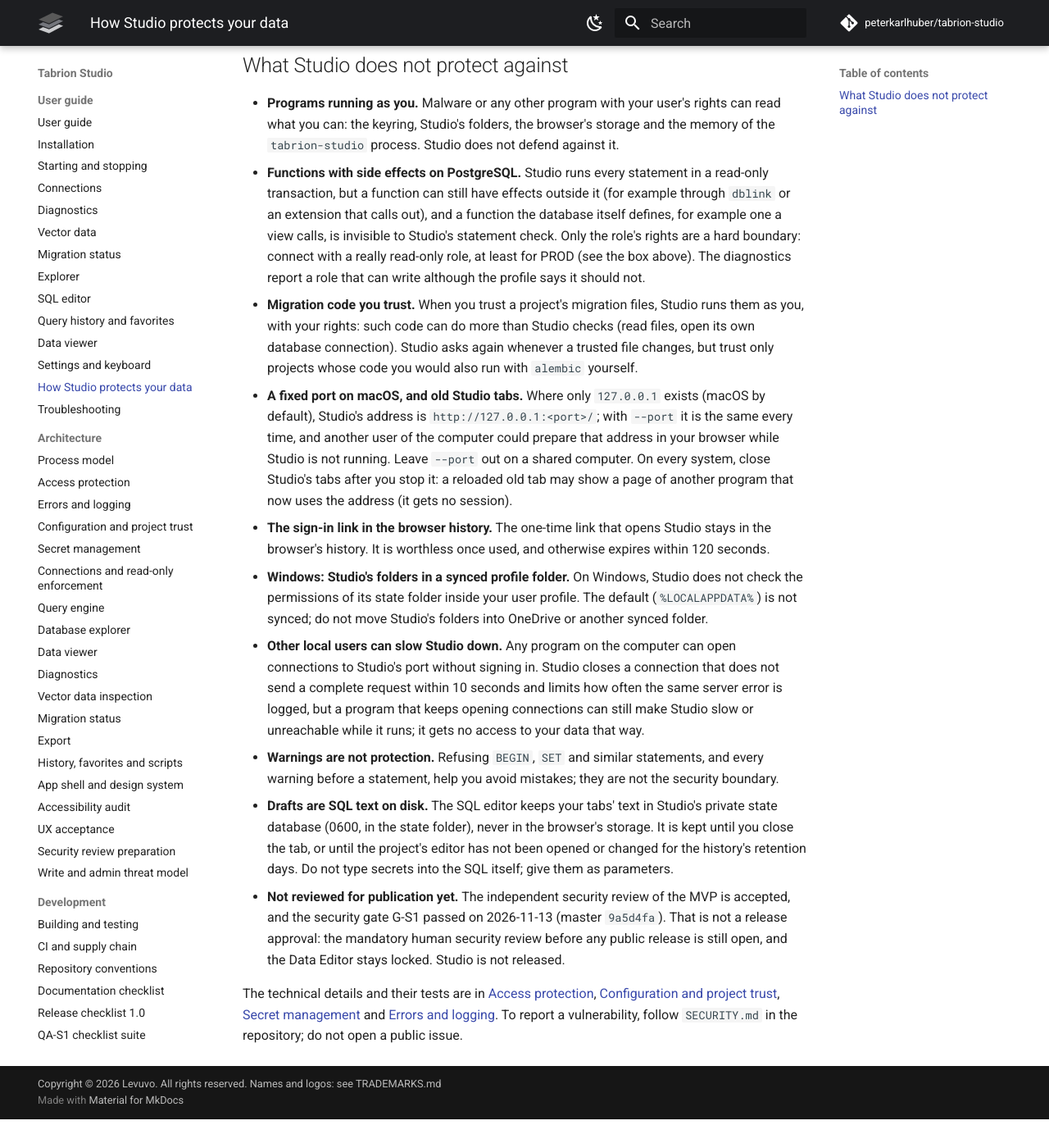
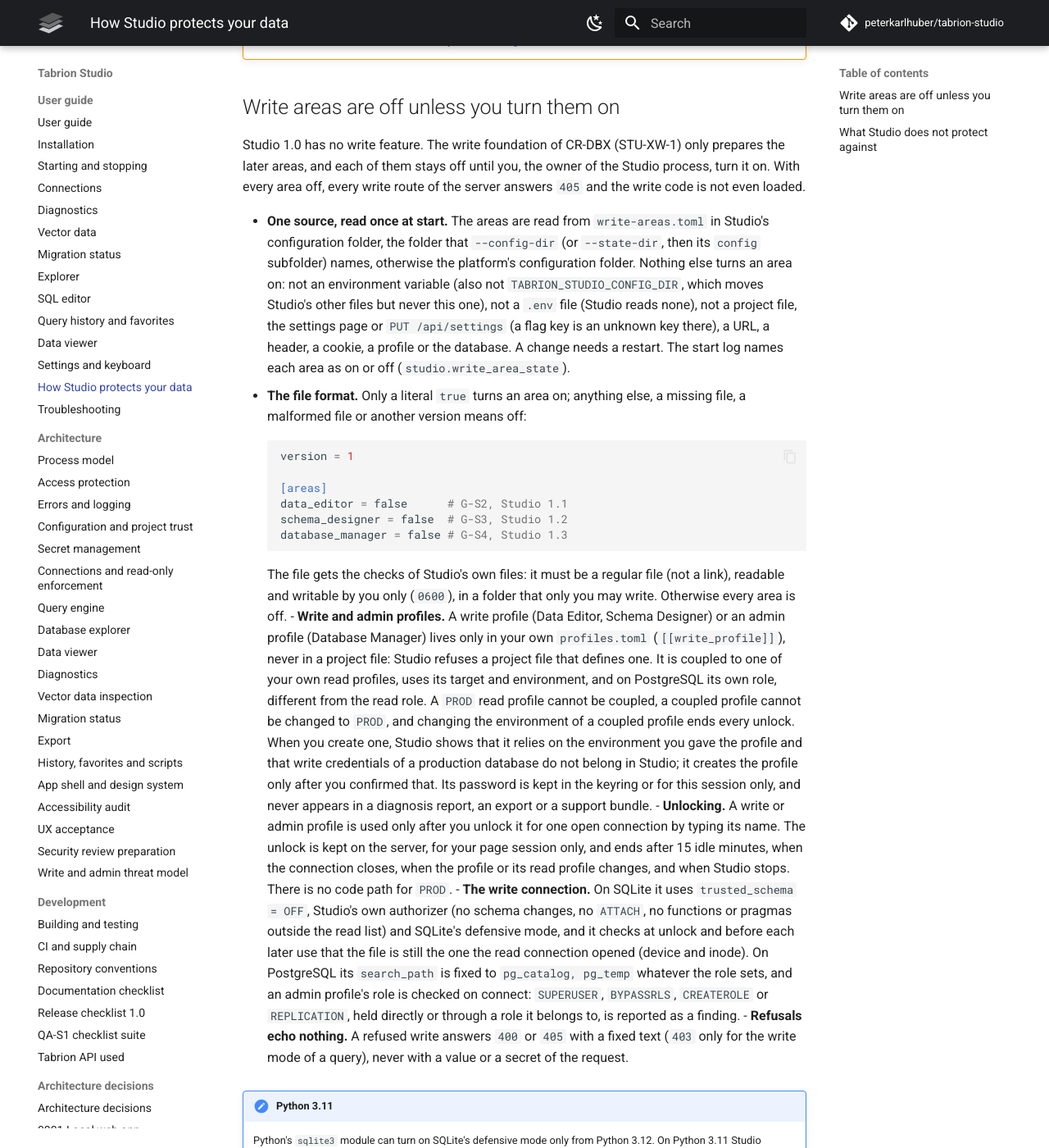
Before and after one commit to peterkarlhuber/tabrion-studio, an MkDocs documentation site: the page built from docs/guide/security.md, in a window 1280 px wide and 1400 px high, scrolled down 1588 px. Shown: the whole window at 82% size. Built offline with MkDocs 1.6.1 and Material for MkDocs 9.7.7, drawn with Linux system fonts in a browser that asks for light colours; comment, search, counter and statistics services are not loaded; before the commit the page ends 2953 px from its top, so only the background shows below that; some of the changed text lies outside the part shown.

Commit message:
STU-XW-1: docs (guide, TODO, CHANGELOG) and test lint fixes
Co-Authored-By: Claude Opus 5.5 <noreply@anthropic.com>
Claude-Session: https://claude.ai/code/session_011tY7TC7Nu5VGro3DJGJcv8

````diff
--- a/docs/guide/security.md
+++ b/docs/guide/security.md
@@ -21,7 +21,9 @@ Studio is a tool for one person on one computer. In short:
   Editor in 1.1, the Schema Designer in 1.2, the Database Manager in 1.3), each behind a server-side switch that is
   off by default, cannot be turned on from the page, and stays off until the area's own approval (G-S2, G-S3, G-S4).
   None of them can ever write to a `PROD` profile
-  ([STU-ADR-0006](../adr/0006-per-area-write-kill-switches.md)).
+  ([STU-ADR-0006](../adr/0006-per-area-write-kill-switches.md)). The shared foundation of these areas (STU-XW-1) is
+  in the code, but every area is off unless you turn it on yourself: see
+  [Write areas are off unless you turn them on](#write-areas-are-off-unless-you-turn-them-on).
 - **Production databases are marked and confirmed.** A profile's environment (`DEV`, `TEST`, `PROD`) is always shown
   as text: in the header, on every tab and in the window title (`[PROD] name – Tabrion Studio`); a PROD connection
   also gets a red frame at the top of the window. Before Studio first connects to a PROD profile in a page session
@@ -49,6 +51,60 @@ Studio is a tool for one person on one computer. In short:
     from being changed through Studio. Studio's diagnostics warn about a role that can write when the profile is
     marked **read-only role**. How to create such a role:
     [A read-only role for PostgreSQL](connections.md#a-read-only-role-for-postgresql).
+
+## Write areas are off unless you turn them on
+
+Studio 1.0 has no write feature. The write foundation of CR-DBX (STU-XW-1) only prepares the later areas, and each
+of them stays off until you, the owner of the Studio process, turn it on. With every area off, every write route of
+the server answers `405` and the write code is not even loaded.
+
+- **One source, read once at start.** The areas are read from `write-areas.toml` in Studio's configuration folder,
+  the folder that `--config-dir` (or `--state-dir`, then its `config` subfolder) names, otherwise the platform's
+  configuration folder. Nothing else turns an area on: not an environment variable (also not
+  `TABRION_STUDIO_CONFIG_DIR`, which moves Studio's other files but never this one), not a `.env` file (Studio reads
+  none), not a project file, the settings page or `PUT /api/settings` (a flag key is an unknown key there), a URL,
+  a header, a cookie, a profile or the database. A change needs a restart. The start log names each area as on or
+  off (`studio.write_area_state`).
+- **The file format.** Only a literal `true` turns an area on; anything else, a missing file, a malformed file or
+  another version means off:
+
+    ```toml
+    version = 1
+
+    [areas]
+    data_editor = false      # G-S2, Studio 1.1
+    schema_designer = false  # G-S3, Studio 1.2
+    database_manager = false # G-S4, Studio 1.3
+    ```
+
+    The file gets the checks of Studio's own files: it must be a regular file (not a link), readable and writable by
+    you only (`0600`), in a folder that only you may write. Otherwise every area is off.
+- **Write and admin profiles.** A write profile (Data Editor, Schema Designer) or an admin profile (Database Manager)
+  lives only in your own `profiles.toml` (`[[write_profile]]`), never in a project file: Studio refuses a project
+  file that defines one. It is coupled to one of your own read profiles, uses its target and environment, and on
+  PostgreSQL its own role, different from the read role. A `PROD` read profile cannot be coupled, a coupled profile
+  cannot be changed to `PROD`, and changing the environment of a coupled profile ends every unlock. When you create
+  one, Studio shows that it relies on the environment you gave the profile and that write credentials of a
+  production database do not belong in Studio; it creates the profile only after you confirmed that. Its password
+  is kept in the keyring or for this session only, and never appears in a diagnosis report, an export or a support
+  bundle.
+- **Unlocking.** A write or admin profile is used only after you unlock it for one open connection by typing its
+  name. The unlock is kept on the server, for your page session only, and ends after 15 idle minutes, when the
+  connection closes, when the profile or its read profile changes, and when Studio stops. There is no code path for
+  `PROD`.
+- **The write connection.** On SQLite it uses `trusted_schema = OFF`, Studio's own authorizer (no schema changes,
+  no `ATTACH`, no functions or pragmas outside the read list) and SQLite's defensive mode, and it checks at unlock
+  and before each later use that the file is still the one the read connection opened (device and inode). On
+  PostgreSQL its `search_path` is fixed to `pg_catalog, pg_temp` whatever the role sets, and an admin profile's role
+  is checked on connect: `SUPERUSER`, `BYPASSRLS`, `CREATEROLE` or `REPLICATION`, held directly or through a role it
+  belongs to, is reported as a finding.
+- **Refusals echo nothing.** A refused write answers `400` or `405` with a fixed text (`403` only for the write mode
+  of a query), never with a value or a secret of the request.
+
+!!! note "Python 3.11"
+    Python's `sqlite3` module can turn on SQLite's defensive mode only from Python 3.12. On Python 3.11 Studio
+    refuses to unlock a SQLite write profile (`studio.write_unsupported`) instead of opening a write connection
+    without it.
 
 ## What Studio does not protect against
 
````
Also changed, not shown: CHANGELOG.md (+14 -0 lines), docs/TODO.md (+8 -2 lines), 2 other files.
